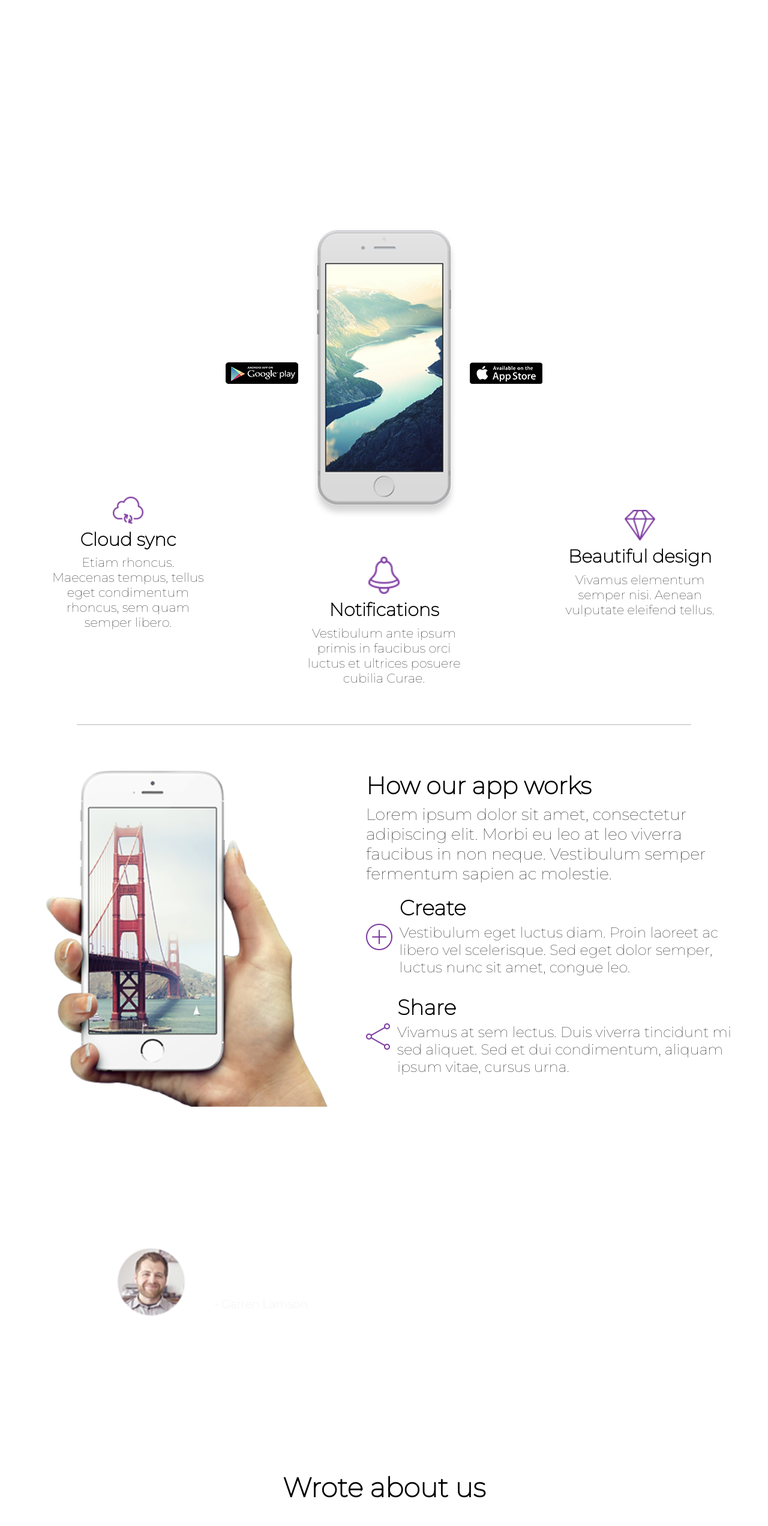
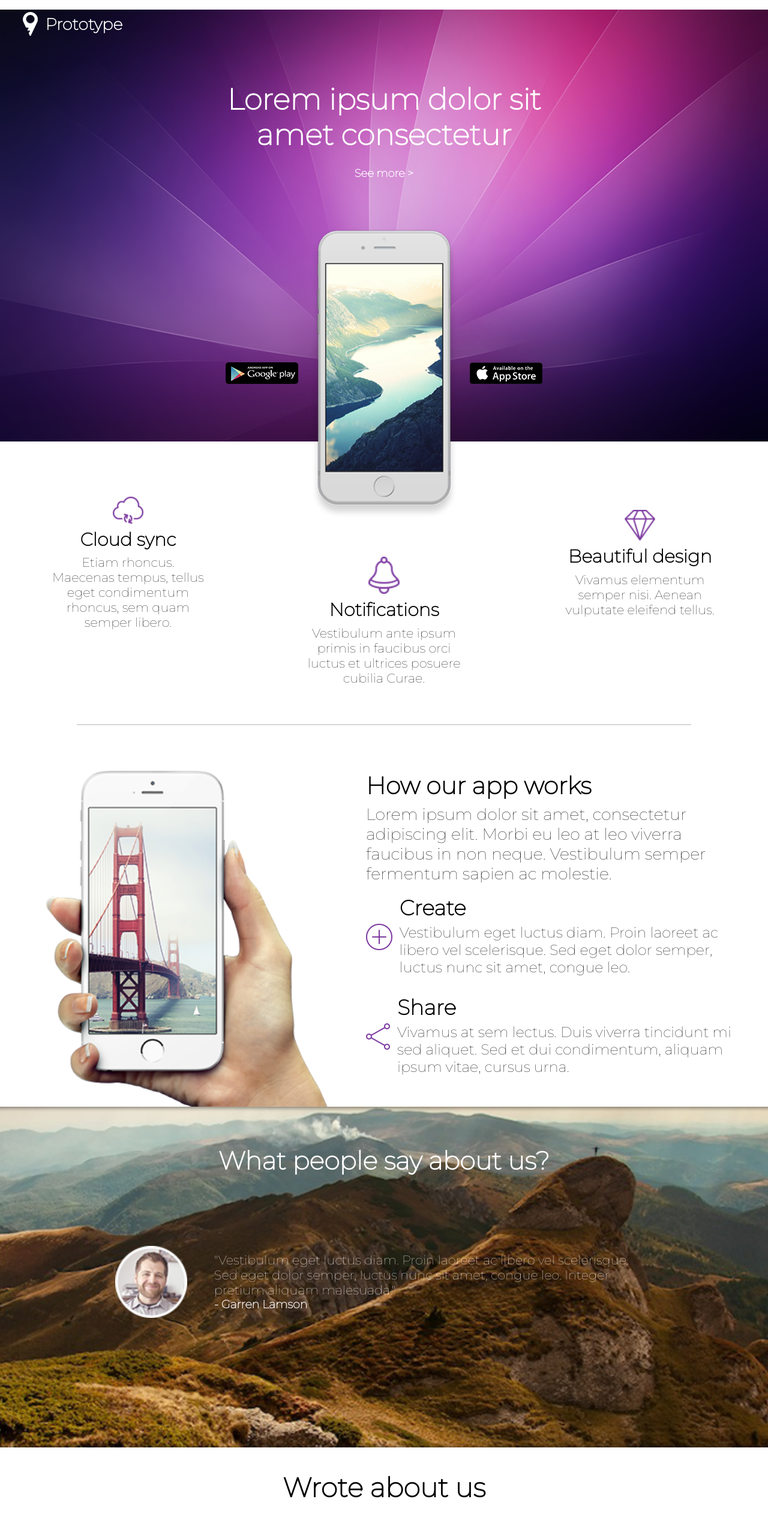
Before and after one commit to ChernBoris/Beetroot_Exam_1, a plain HTML site: page index.html in a window 1280 px wide. Shown: the top 2544 px of the page at 60% size. Drawn offline with Linux system fonts and the light colour scheme; the site is published under a folder, as on GitHub Pages, so addresses that start at the root find nothing.

Commit message:
added dots to css

```diff
--- a/style.css
+++ b/style.css
@@ -56,7 +56,7 @@ hr {
 
 .first-screen {
   height: 90vh;
-  background-image: url(/img/header_bg.png);
+  background-image: url(./img/header_bg.png);
   background-position: center;
   background-size: cover;
   text-align: center;
@@ -180,7 +180,7 @@ h1 {
 
 .feedback-block {
   height: 55vh;
-  background-image: url(/img/feedback_bg.png);
+  background-image: url(./img/feedback_bg.png);
   background-position: center;
   background-size: cover;
   padding: 5% 15%;
```
